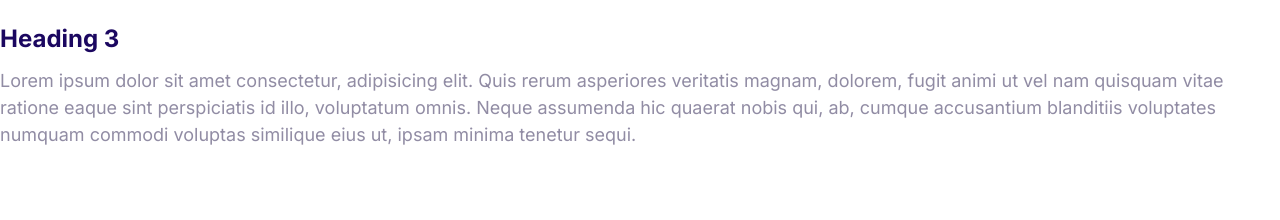
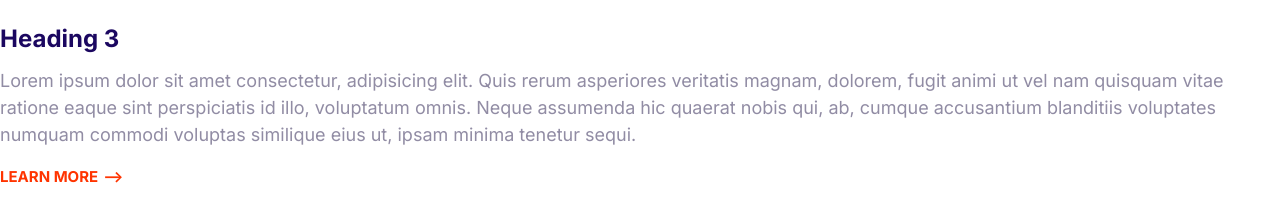
Before and after one commit to ninjafantastico/website, a plain HTML site: page domain-king/index.html in a window 1280 px wide. Shown: the part 270-490 px from the top of the page. Drawn offline with Linux system fonts and the light colour scheme.

Commit message:
arrow link component

```diff
--- a/domain-king/css/styles.css
+++ b/domain-king/css/styles.css
@@ -1,3 +1,4 @@
+/* Typography */
 html {
     font-size: 62.5%;
 }
@@ -54,3 +55,31 @@
         font-size: 2.4rem;
     }
 }
+
+a {
+    text-decoration: none;
+}
+
+/* Links */
+.link-arrow {
+    color: var(--color-accent);
+    text-transform: uppercase;
+    font-size: 2rem;
+    font-weight: bold;
+}
+
+.link-arrow::after {
+    content: "-->";
+    margin-left: 5px;
+    transition: margin 0.15s;
+}
+
+.link-arrow:hover::after {
+    margin-left: 10px;
+}
+
+@media screen and (min-width: 1024px) {
+    .link-arrow {
+        font-size: 1.5rem;
+    }
+}
--- a/domain-king/index.html
+++ b/domain-king/index.html
@@ -24,5 +24,6 @@
       voluptates numquam commodi voluptas similique eius ut, ipsam minima
       tenetur sequi.
     </p>
+    <a href="#" class="link-arrow">Learn More</a>
   </body>
 </html>
```
